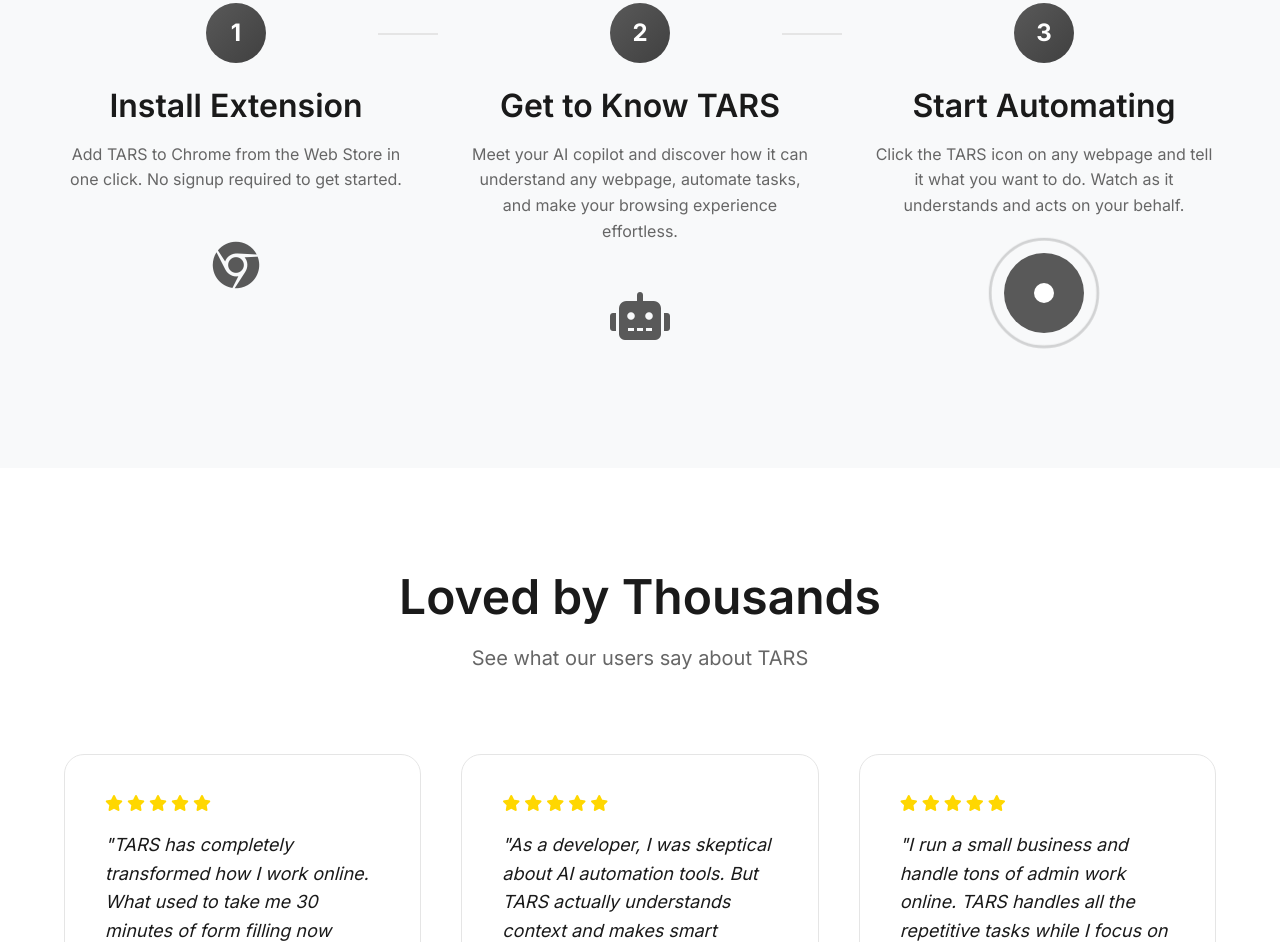
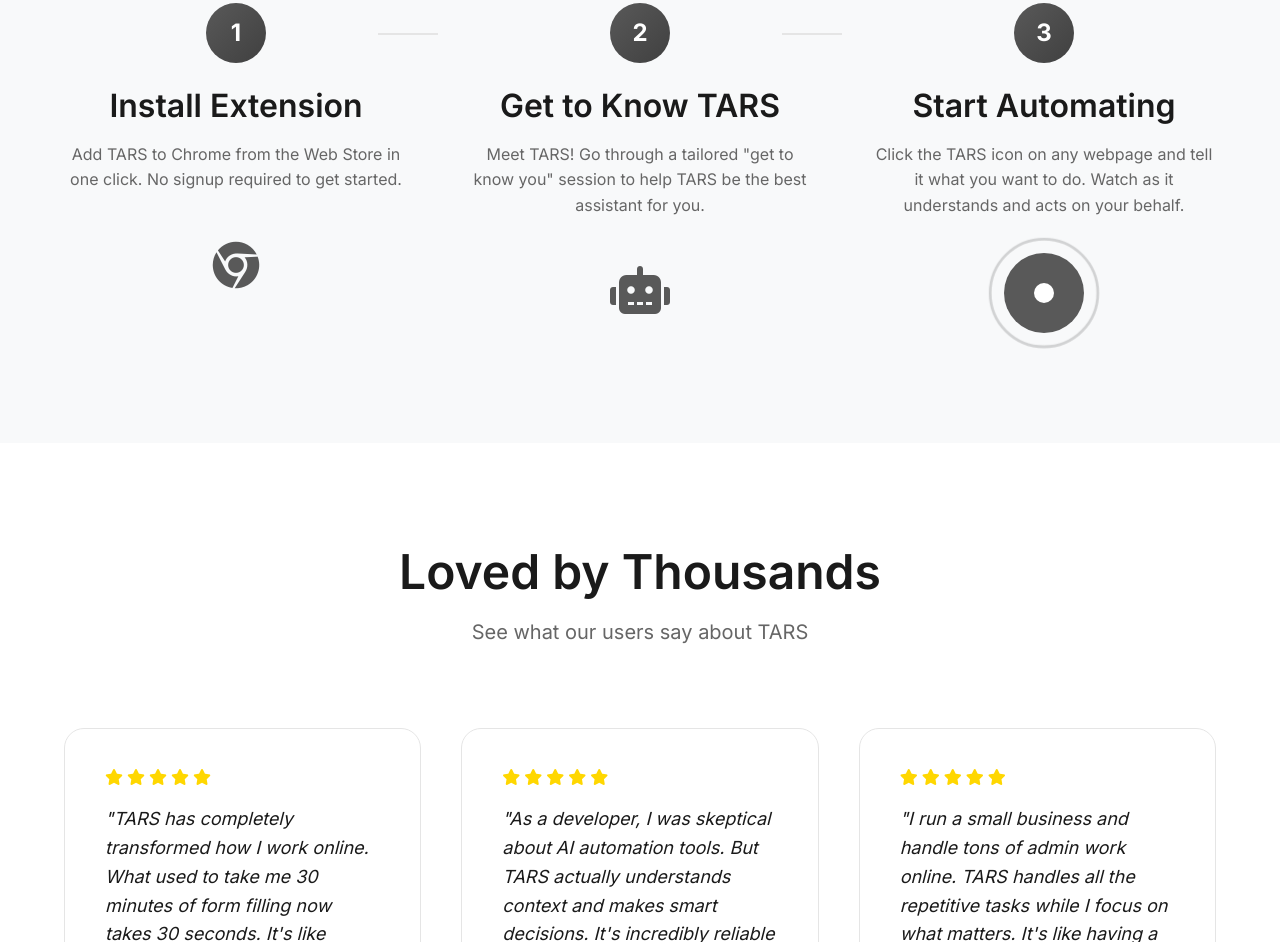
Before and after one commit to jadozz/tarswebsite, a plain HTML site: page index.html in a window 1280 px wide. Shown: the part 2928-3870 px from the top of the page. Drawn offline with Linux system fonts and the light colour scheme.

Commit message:
Update Get to Know TARS step description
- Change description to more personalized and engaging text
- Focus on tailored get to know you session
- Emphasize TARS becoming the best assistant for the user
- Improve user onboarding experience with personal touch

```diff
--- a/index.html
+++ b/index.html
@@ -249,7 +249,7 @@
                     <div class="step-number">2</div>
                     <div class="step-content">
                         <h3 class="step-title">Get to Know TARS</h3>
-                        <p class="step-description">Meet your AI copilot and discover how it can understand any webpage, automate tasks, and make your browsing experience effortless.</p>
+                        <p class="step-description">Meet TARS! Go through a tailored "get to know you" session to help TARS be the best assistant for you.</p>
                         <div class="step-visual">
                             <div class="tars-intro-icon">
                                 <i class="fas fa-robot"></i>
```
